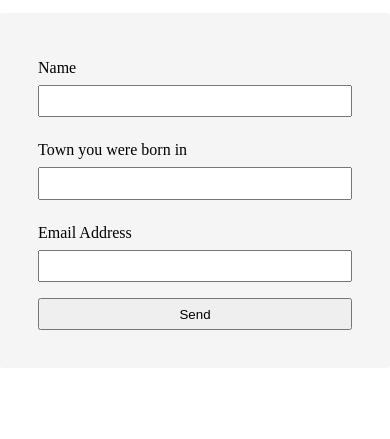
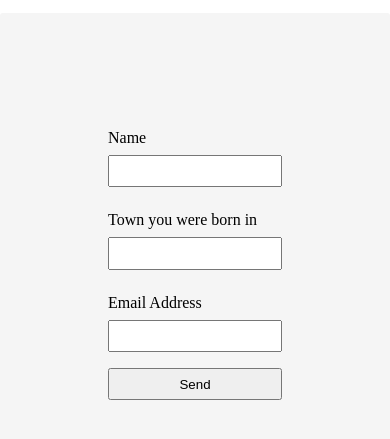
Before and after one commit to jegan128/jegan128.github.io, a plain HTML site: page contact.html in a window 390 px wide. Shown: the part 49-488 px from the top of the page. Drawn offline with Linux system fonts and the light colour scheme.

Commit message:
Update style2.css

```diff
--- a/css/style2.css
+++ b/css/style2.css
@@ -132,4 +132,7 @@ img{
    	.form-row > input {
     	flex: 5;
    }
+   .wrapper {
+    padding: 100px;
   }
+  }
```
